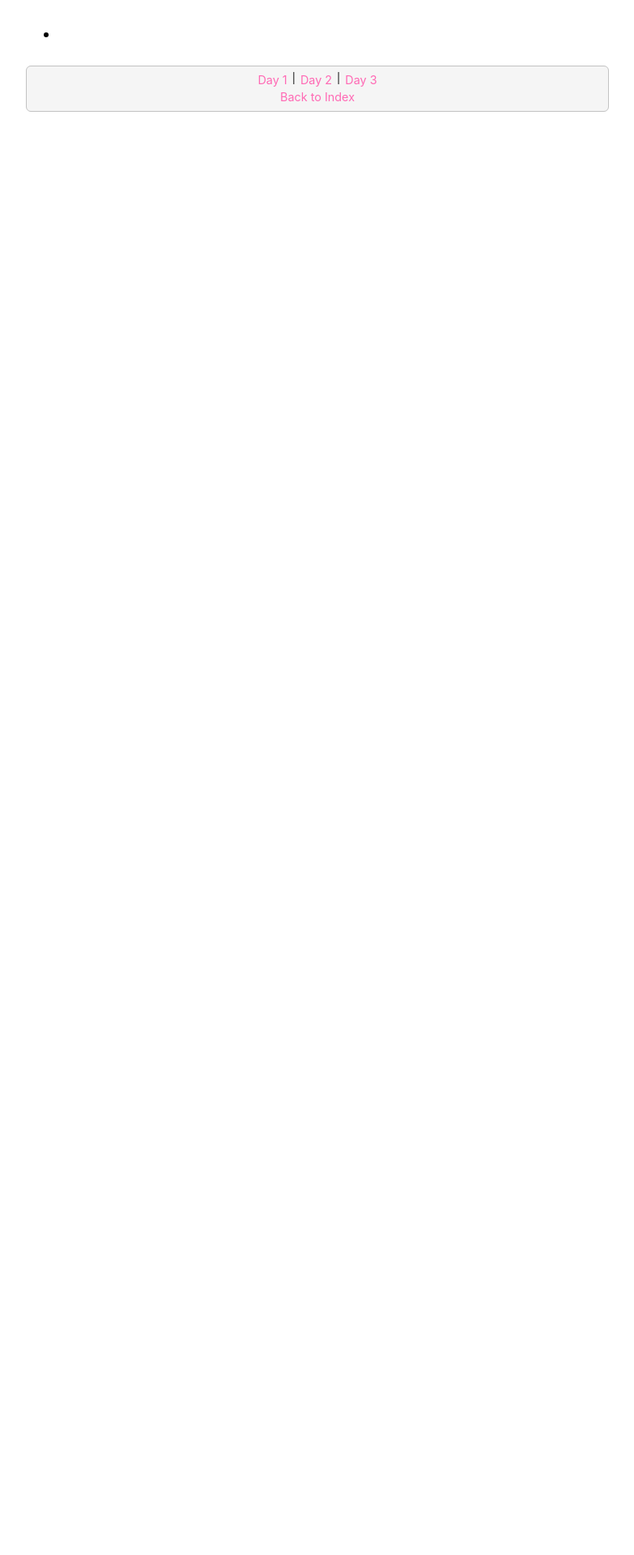
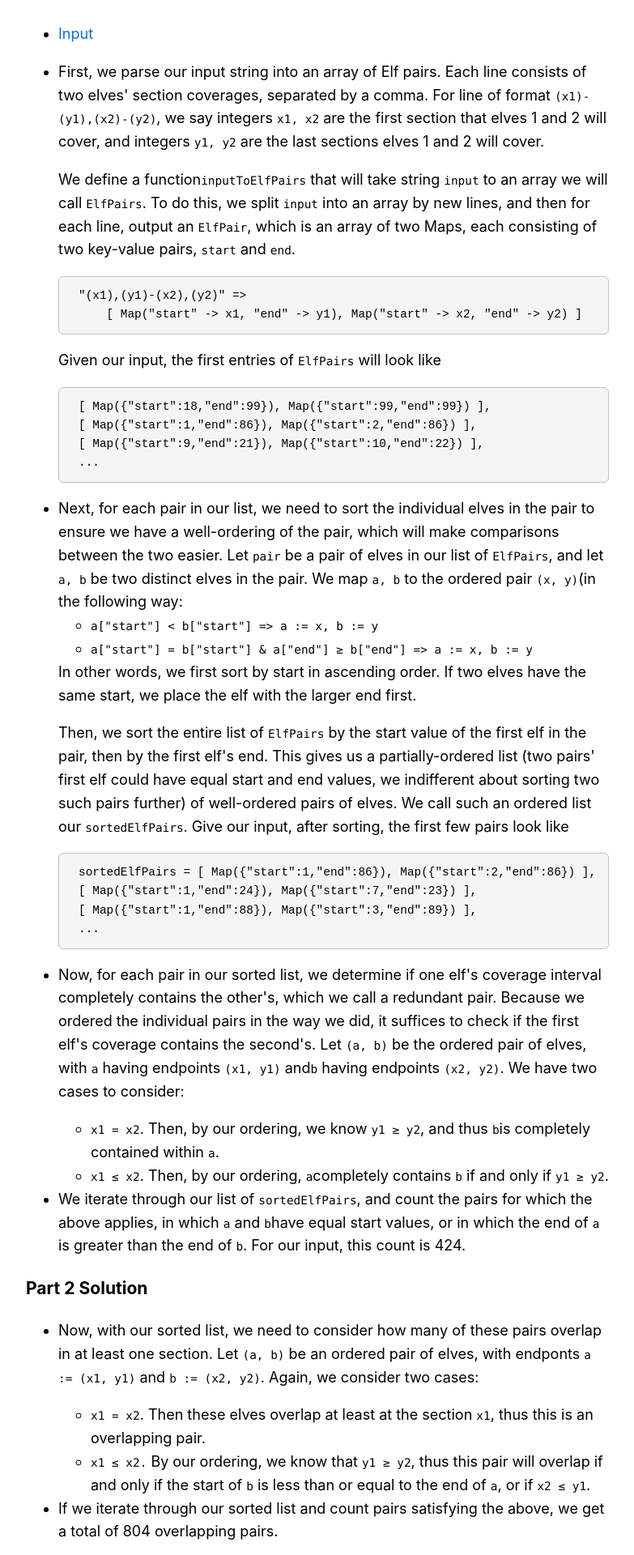
Before and after one commit to josephfriesen/rodan, a Next.js app: page /advent-of-code-2022/day04 in a window 1280 px wide. Shown: the part 260-2180 px from the top of the page at 81% size, without its empty margins (248-1031 px from the left). Before the commit the page ends 800 px from the top, so only its background shows below. Built offline with nearby package versions, Linux system fonts and the light colour scheme.

Commit message:
add day 4 write up

```diff
--- a/components/aoc_page_layout.tsx
+++ b/components/aoc_page_layout.tsx
@@ -29,9 +29,9 @@ export default function AdventOfCode2022PageLayout({
         <link rel="icon" href="/favicon.ico" />
         <meta name="description" content="RODAN" />
         <meta name="og:title" content={SITE_TITLE} />
-        <title>{`${SITE_TITLE} | ${home && "Advent of Code 2022 Solutions"}${
-          day && `Day ${day}`
-        }`}</title>
+        <title>{`${SITE_TITLE} | ${
+          home ? "Advent of Code 2022 Solutions" : ""
+        }${day ? `Day ${day}` : ""}`}</title>
       </Head>
       <header className={styles.header}>
         <h1 className={utilStyles.heading2Xl}>{SITE_TITLE}</h1>
--- a/lib/aoc2022/solutions/SolutionBuilder.ts
+++ b/lib/aoc2022/solutions/SolutionBuilder.ts
@@ -8,7 +8,13 @@ export class SolutionBuilder {
     this.input = input;
   }
 
-  day_string(): string {
+  dayString(): string {
     return this.DAY.toString().padStart(2, "0");
   }
+
+  mapToString(map: Map<string, any>): string {
+    const obj = {};
+    for (let [k, v] of map) obj[k] = v;
+    return `Map(${JSON.stringify(obj)})`;
+  }
 }
--- a/lib/aoc2022/solutions/day4.ts
+++ b/lib/aoc2022/solutions/day4.ts
@@ -12,6 +12,7 @@ interface OverlapResult {
 
 export class Day4Solution extends SolutionBuilder {
   elfPairs: Array<Array<Elf>>;
+  sortedElfPairs: Array<Array<Elf>>;
   redundancyCount: number;
   overlapCount: number;
   disjointCount: number;
@@ -19,6 +20,7 @@ export class Day4Solution extends SolutionBuilder {
   constructor(input: string) {
     super(4, input);
     this.elfPairs = this.inputToElfPairs(this.input);
+    this.sortedElfPairs = this.elfPairsToSortedElfPairs(this.elfPairs);
     this.redundancyCount = this.sumRedundancies();
 
     const { disjoint, overlap } = this.sumOverlaps();
@@ -26,10 +28,9 @@ export class Day4Solution extends SolutionBuilder {
     this.disjointCount = disjoint;
   }
 
-  private inputToElfPairs(input: string) {
-    const lines: Array<string> = input.split("\n").map((line) => line.trim());
-    const pairs = lines.map((l: string) => {
-      const stringPairs: Array<string> = l.split(",");
+  private stringToElfPair(s: string): Array<Elf> {
+    // s: string of format "(number)-(number),(number)-(number)"
+    const stringPairs: Array<string> = s.split(",");
     const elves = stringPairs.map((elf: string): Elf => {
       const coordinates = elf.split("-");
       return new Map([
@@ -38,7 +39,18 @@ export class Day4Solution extends SolutionBuilder {
       ]);
     });
     return elves;
+  }
+
+  private inputToElfPairs(input: string) {
+    const lines: Array<string> = input.split("\n").map((line) => line.trim());
+    return lines.map((l: string) => {
+      return this.stringToElfPair(l);
     });
+  }
+
+  private elfPairsToSortedElfPairs(
+    pairs: Array<Array<Elf>>
+  ): Array<Array<Elf>> {
     return this.sortPairsList(pairs);
   }
 
@@ -91,7 +103,7 @@ export class Day4Solution extends SolutionBuilder {
 
   sumRedundancies(): number {
     let count = 0;
-    for (const pair of this.elfPairs) {
+    for (const pair of this.sortedElfPairs) {
       if (this.compareElfPairForRedundancy(pair)) {
         count++;
       }
@@ -103,7 +115,7 @@ export class Day4Solution extends SolutionBuilder {
   sumOverlaps(): OverlapResult {
     let count = 0;
     let disjoint = 0;
-    for (const pair of this.elfPairs) {
+    for (const pair of this.sortedElfPairs) {
       if (this.compareElfPairForOverlap(pair)) {
         count++;
       } else {
@@ -112,6 +124,27 @@ export class Day4Solution extends SolutionBuilder {
     }
 
     return { overlap: count, disjoint };
+  }
+
+  elfPairsDemo(elfPairs: Array<Array<Elf>>): string {
+    let stringRepresentation = "";
+    for (const pair of elfPairs) {
+      stringRepresentation += "[ ";
+      stringRepresentation += this.mapToString(pair[0]);
+      stringRepresentation += ", ";
+      stringRepresentation += this.mapToString(pair[1]);
+      stringRepresentation += ` ],
+`;
+    }
+    return stringRepresentation;
+  }
+
+  get firstThreeElfPairs(): Array<Array<Elf>> {
+    return this.elfPairs.slice(0, 3);
+  }
+
+  get firstThreeSortedElfPairs(): Array<Array<Elf>> {
+    return this.sortedElfPairs.slice(0, 3);
   }
 
   test(): void {
--- a/pages/advent-of-code-2022/day04.tsx
+++ b/pages/advent-of-code-2022/day04.tsx
@@ -29,14 +29,153 @@ interface AOC2022Day4Props {
 
 const AOC2022Day4 = ({ input, pathToInput }: AOC2022Day4Props) => {
   const solution = new Day4Solution(input);
-  console.log(solution);
 
   return (
     <Layout day={DAY}>
       <section>
         <h3 className={utilStyles.headingSm}>Part 1 Solution</h3>
         <ul>
-          <li>{/* <Link href={solution.pathToInput}>Input</Link> */}</li>
+          <li>
+            <Link href={pathToInput}>Input</Link>
+          </li>
+          <li>
+            <p>
+              First, we parse our input string into an array of Elf pairs. Each
+              line consists of two elves' section coverages, separated by a
+              comma. For line of format <Inline>(x1)-(y1),(x2)-(y2)</Inline>, we
+              say integers <Inline>x1, x2</Inline> are the first section that
+              elves 1 and 2 will cover, and integers <Inline>y1, y2</Inline> are
+              the last sections elves 1 and 2 will cover.
+            </p>
+            <p>
+              We define a function
+              <Inline>inputToElfPairs</Inline> that will take string{" "}
+              <Inline>input</Inline> to an array we will call{" "}
+              <Inline>ElfPairs</Inline>. To do this, we split{" "}
+              <Inline>input</Inline> into an array by new lines, and then for
+              each line, output an <Inline>ElfPair</Inline>, which is an array
+              of two Maps, each consisting of two key-value pairs,{" "}
+              <Inline>start</Inline> and <Inline>end</Inline>.
+            </p>
+            <Block>
+              {`
+"(x1),(y1)-(x2),(y2)" =>
+    [ Map("start" -> x1, "end" -> y1), Map("start" -> x2, "end" -> y2) ]
+                `}
+            </Block>
+            <p>
+              Given our input, the first entries of <Inline>ElfPairs</Inline>{" "}
+              will look like
+            </p>
+            <Block>{`
+${solution.elfPairsDemo(solution.firstThreeElfPairs)}...
+`}</Block>
+          </li>
+          <li>
+            <p>
+              Next, for each pair in our list, we need to sort the individual
+              elves in the pair to ensure we have a well-ordering of the pair,
+              which will make comparisons between the two easier. Let{" "}
+              <Inline>pair</Inline> be a pair of elves in our list of{" "}
+              <Inline>ElfPairs</Inline>, and let <Inline>a, b</Inline> be two
+              distinct elves in the pair. We map <Inline>a, b</Inline> to the
+              ordered pair <Inline>(x, y)</Inline>(in the following way:
+              <ul>
+                <li>
+                  <Inline>
+                    a["start"] &lt; b["start"] =&gt; a := x, b := y
+                  </Inline>
+                </li>
+                <li>
+                  <Inline>
+                    a["start"] = b["start"] &amp; a["end"] &ge; b["end"] =&gt; a
+                    := x, b := y
+                  </Inline>
+                </li>
+              </ul>
+              In other words, we first sort by start in ascending order. If two
+              elves have the same start, we place the elf with the larger end
+              first.
+            </p>
+            <p>
+              Then, we sort the entire list of <Inline>ElfPairs</Inline> by the
+              start value of the first elf in the pair, then by the first elf's
+              end. This gives us a partially-ordered list (two pairs' first elf
+              could have equal start and end values, we indifferent about
+              sorting two such pairs further) of well-ordered pairs of elves. We
+              call such an ordered list our <Inline>sortedElfPairs</Inline>.
+              Give our input, after sorting, the first few pairs look like
+            </p>
+            <Block>{`
+sortedElfPairs = ${solution.elfPairsDemo(solution.firstThreeSortedElfPairs)}...
+            `}</Block>
+          </li>
+          <li>
+            <p>
+              Now, for each pair in our sorted list, we determine if one elf's
+              coverage interval completely contains the other's, which we call a
+              redundant pair. Because we ordered the individual pairs in the way
+              we did, it suffices to check if the first elf's coverage contains
+              the second's. Let <Inline>(a, b)</Inline> be the ordered pair of
+              elves, with <Inline>a</Inline> having endpoints{" "}
+              <Inline>(x1, y1)</Inline> and
+              <Inline>b</Inline> having endpoints <Inline>(x2, y2)</Inline>. We
+              have two cases to consider:
+            </p>
+            <ul>
+              <li>
+                <Inline>x1 = x2</Inline>. Then, by our ordering, we know{" "}
+                <Inline>y1 &ge; y2</Inline>, and thus <Inline>b</Inline>
+                is completely contained within <Inline>a</Inline>.
+              </li>
+              <li>
+                <Inline>x1 &le; x2</Inline>. Then, by our ordering,{" "}
+                <Inline>a</Inline>
+                completely contains <Inline>b</Inline> if and only if{" "}
+                <Inline>y1 &ge; y2</Inline>.
+              </li>
+            </ul>
+          </li>
+          <li>
+            We iterate through our list of <Inline>sortedElfPairs</Inline>, and
+            count the pairs for which the above applies, in which{" "}
+            <Inline>a</Inline> and <Inline>b</Inline>
+            have equal start values, or in which the end of <Inline>
+              a
+            </Inline>{" "}
+            is greater than the end of <Inline>b</Inline>. For our input, this
+            count is {solution.redundancyCount}.
+          </li>
+        </ul>
+        <h3 className={utilStyles.headingSm}>Part 2 Solution</h3>
+        <ul>
+          <li>
+            <p>
+              Now, with our sorted list, we need to consider how many of these
+              pairs overlap in at least one section. Let <Inline>(a, b)</Inline>{" "}
+              be an ordered pair of elves, with endponts{" "}
+              <Inline>a := (x1, y1)</Inline> and <Inline>b := (x2, y2)</Inline>.
+              Again, we consider two cases:
+            </p>
+            <ul>
+              <li>
+                <Inline>x1 = x2</Inline>. Then these elves overlap at least at
+                the section <Inline>x1</Inline>, thus this is an overlapping
+                pair.
+              </li>
+              <li>
+                <Inline>x1 &le; x2.</Inline> By our ordering, we know that{" "}
+                <Inline>y1 &ge; y2</Inline>, thus this pair will overlap if and
+                only if the start of <Inline>b</Inline> is less than or equal to
+                the end of <Inline>a</Inline>, or if <Inline>x2 &le; y1</Inline>
+                .
+              </li>
+            </ul>
+          </li>
+          <li>
+            If we iterate through our sorted list and count pairs satisfying the
+            above, we get a total of {solution.overlapCount} overlapping pairs.
+          </li>
         </ul>
       </section>
     </Layout>
```
Lines whose indentation alone changed are shown as unchanged.
